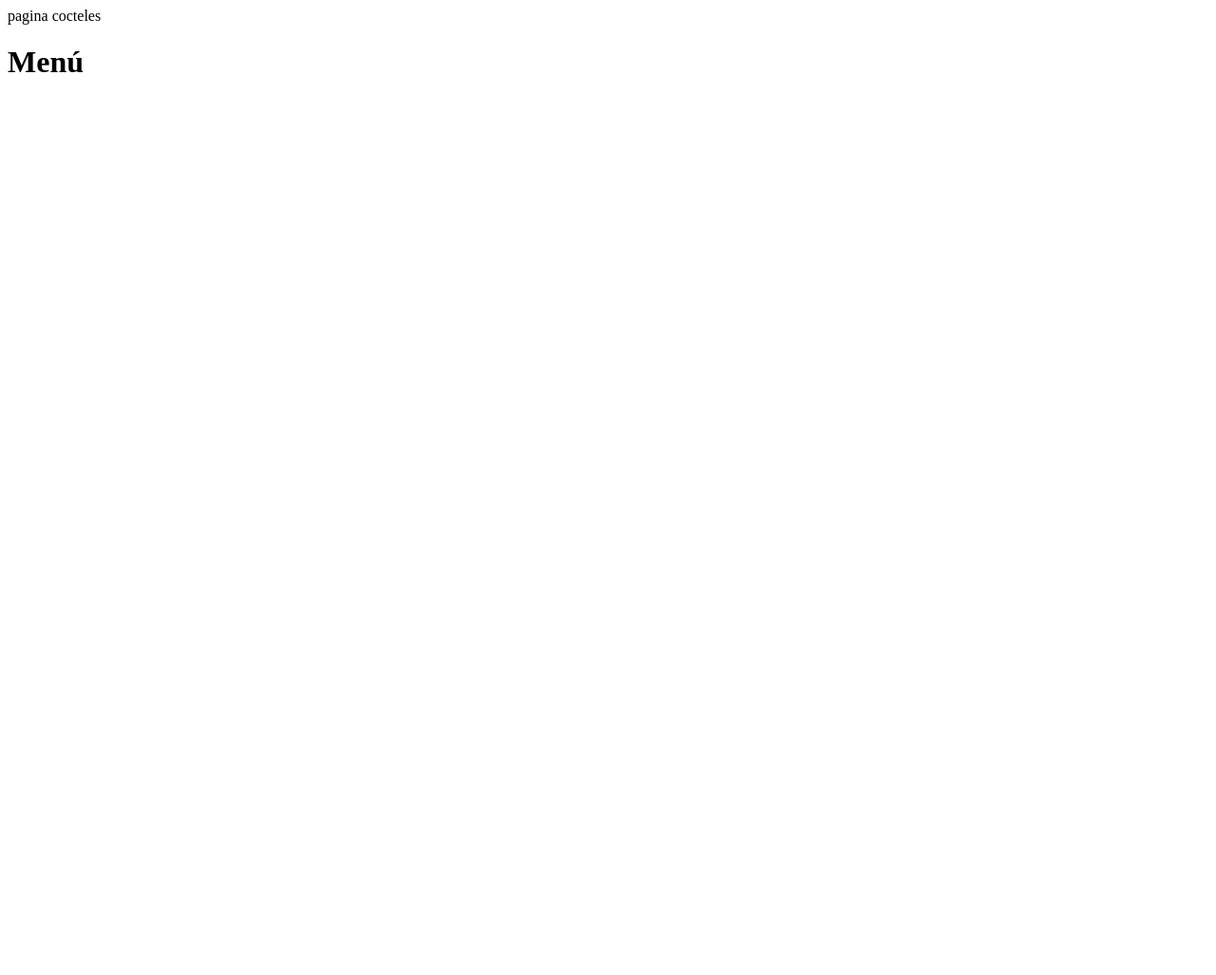
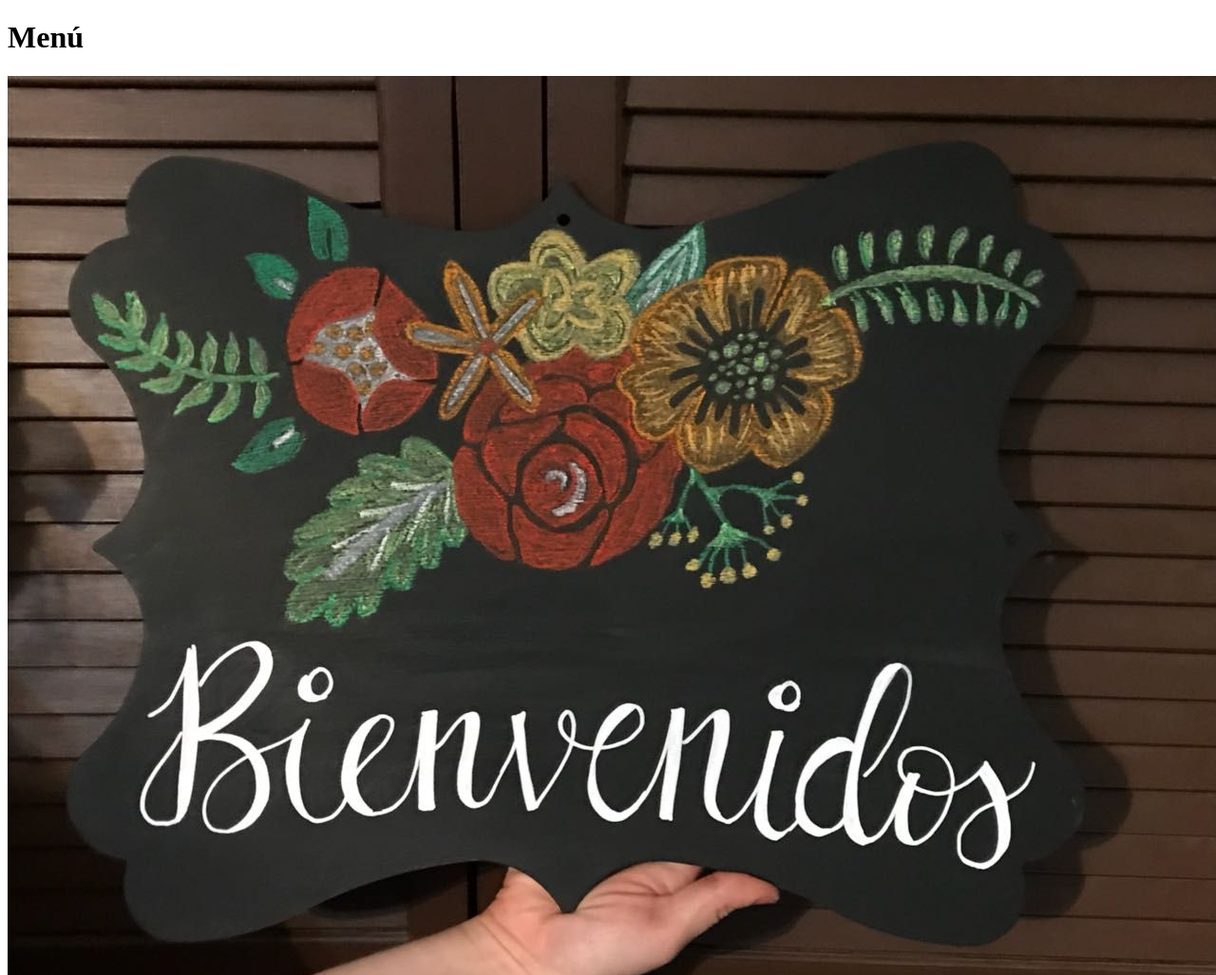
Before and after one commit to YazC1909/origen, a plain HTML site: page index.html in a window 1280 px wide. Shown: the top 1027 px of the page at 95% size. Before the commit the page ends 800 px from the top, so only its background shows below. Drawn offline with Linux system fonts and the light colour scheme.

Commit message:
se agrego imagen

```diff
--- a/index.html
+++ b/index.html
@@ -3,10 +3,11 @@
 <head>
     <meta charset="UTF-8">
     <meta name="viewport" content="width=device-width, initial-scale=1.0">
-    <title>Document</title>
-</head> <head>pagina cocteles</head>
+    <title>Pagina Cocteles</title>
+</head>
 <body>
     <h1>Menú</h1>
+    <img src="Bienvenidad.jpg" alt="/">
 
 </body>
 </html>
```
